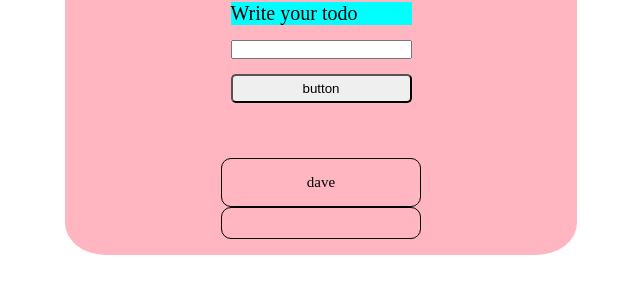
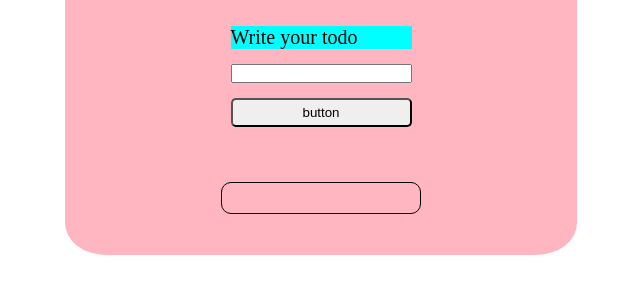
Before and after one commit to dequan300/Todo2023, a plain HTML site: page index.html in a window 1280 px wide. Both pictures are taken after a click on the button "button". Shown: the part 445-738 px from the top of the page, without its empty margins (319-959 px from the left). Drawn offline with Linux system fonts and the light colour scheme.

Commit message:
updated todo to use event delegation

```diff
--- a/index.html
+++ b/index.html
@@ -17,8 +17,8 @@
             <button type="submit" class="submit">button</button>
         </div>
         <section>
-            <ul>
-                <li>dave</li>
+            <ul class="list">
+
             </ul>
         </section>
     </main>
--- a/script.js
+++ b/script.js
@@ -2,37 +2,79 @@
 //display todos
 
 
-let ul = document.querySelector("ul")
+// let ul = document.querySelector("ul")
 
 
-let arrayList=[]
+// let arrayList=[]
 
-let button = document.querySelector(".submit")
-function addTodo(){
-    button.addEventListener("click",()=>{
-    let value=  document.querySelector("#todo").value
+// let button = document.querySelector(".submit")
+// function addTodo(){
+//     button.addEventListener("click",()=>{
+//     let value=  document.querySelector("#todo").value
 
-        let li = document.createElement("li")
+//         let li = document.createElement("li")
 
 
-         li.innerHTML=`${value}`
+//          li.innerHTML=`${value}`
 
 
-         ul.appendChild(li)
+//          ul.appendChild(li)
 
 
-         deleteTodo(li)
-      })
+//          deleteTodo(li)
+//       })
+
+// }
+
+// function deleteTodo(li){
+//     li.addEventListener("dblclick",(ev)=>{
+
+//        ev.target.style.display="none"
+
+//        })
+
+// }
+
+// addTodo()
+
+
+
+let todoArray=[]
+const button=document.querySelector(".submit")
+const listContainer=document.querySelector("ul")
+function addTodo(){
+const inputField= document.querySelector("input")
+const list=document.querySelector("ul")
+todoArray.push(inputField.value)
+inputField.value=""
+listContainer.innerHTML=""
+
+console.log(todoArray)
+todoArray.forEach(element => {
+const listItem=document.createElement("li")
+listItem.innerText=element
+listItem.classList.add("listItem")
+list.append(listItem)
+ });
 
 }
 
-function deleteTodo(li){
-    li.addEventListener("dblclick",(ev)=>{
+listContainer.addEventListener('click',(e)=>{
+    if(e.target.classList.contains("listItem")){
+        deleteTodo(e)
+    }
+    console.log("hello")
 
-       ev.target.style.display="none"
+})
 
-       })
+function deleteTodo(e){
+
+let container=listContainer.children
+let deleteItem =e.target
+let index =Array.from(container).indexOf(deleteItem)
+todoArray.splice(index,1)
+deleteItem.remove()
 
 }
 
-addTodo()
+button.addEventListener('click',addTodo)
```
